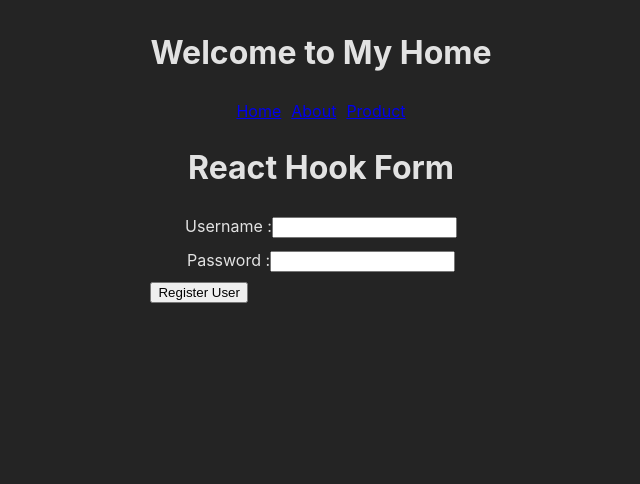
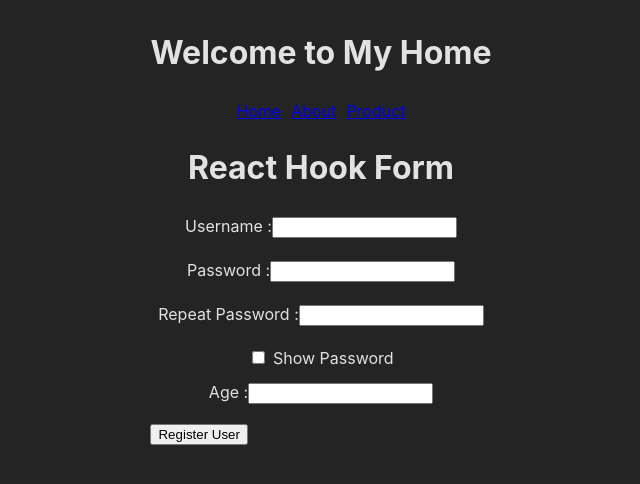
Before and after one commit to Gerryyhonatan/React-Basic-1, a React (Vite) app: page /rhf in a window 1280 px wide. Shown: the top 484 px of the page, without its empty margins (319-959 px from the left). Built offline with nearby package versions, Linux system fonts and the light colour scheme.

Commit message:
seven commit

```diff
--- a/src/pages/RHFPage.tsx
+++ b/src/pages/RHFPage.tsx
@@ -1,13 +1,37 @@
 import { useForm } from "react-hook-form"
+import { z } from "zod";
+import { zodResolver } from "@hookform/resolvers/zod";
+import { useState } from "react";
 
-type RegisterFormSchema = {
-    username : string;
-    password : string;
-}
+// type RegisterFormSchema = {
+//     username : string;
+//     password : string;
+// }
+
+const registerFormShcema = z.object({
+    username: z.string().min(3, {message: "Minimal 3 karakter cuy"}).max(10),
+    password: z.string().min(8),
+    repeatPassword: z.string(),
+    age : z.coerce.number().min(17)
+}).superRefine((args, ctx) => {
+    if (args.password !== args.repeatPassword) {
+        ctx.addIssue({
+            code: "custom",
+            path : ["repeatPassword"],
+            message: "Password tidak sama",
+        })
+    }
+});
+
+type RegisterFormSchema = z.infer<typeof registerFormShcema>
+
+const RHFPage = () => {
+    const [showPassword, setShowPassword] = useState(false)
 
 
-const RHFPage = () => {
-    const form = useForm<RegisterFormSchema>()
+    const form = useForm<RegisterFormSchema>({
+        resolver: zodResolver(registerFormShcema)
+    })
 
 const handleRegisterUser = (values: RegisterFormSchema) => {
     alert("Form submitted")
@@ -23,11 +47,29 @@ const handleRegisterUser = (values: RegisterFormSchema) => {
                     Username :
                     <input type="text" {...form.register("username")} />
                 </label>
+                <span style={{color: "red"}}>{form.formState.errors.username?.message}</span>
 
                 <label>
                     Password :
-                    <input type="password" {...form.register("password")}/>
+                    <input type={showPassword ? "text" : "password"} {...form.register("password")}/>
                 </label>
+                <span style={{color: "red"}}>{form.formState.errors.password?.message}</span>
+
+                <label>
+                    Repeat Password :
+                    <input type={showPassword ? "text" : "password"} {...form.register("repeatPassword")}/>
+                </label>
+                <span style={{color: "red"}}>{form.formState.errors.repeatPassword?.message}</span>
+
+                <label>
+                    <input type="checkbox" onChange={(event) => setShowPassword(event.target.checked)} /> Show Password
+                </label>
+
+                <label>
+                    Age :
+                    <input type="number" {...form.register("age")}/>
+                </label>
+                <span style={{color: "red"}}>{form.formState.errors.age?.message}</span>
 
                 <button type="submit" style={{width: "fit-content"}}>Register User</button>
             </form>
```
